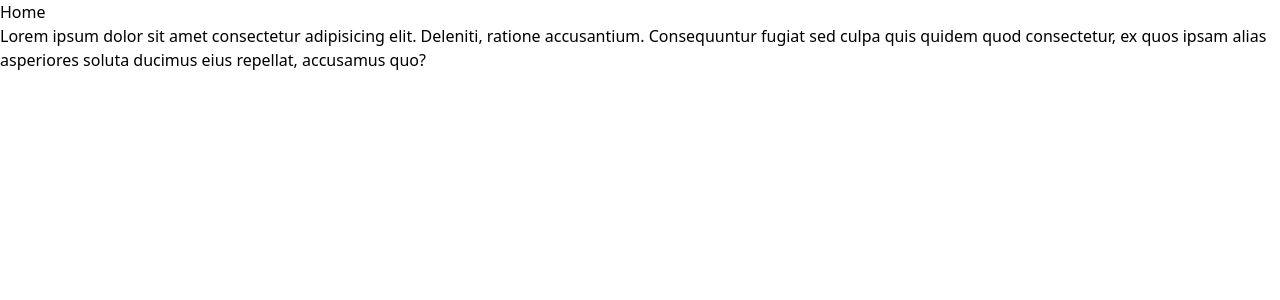
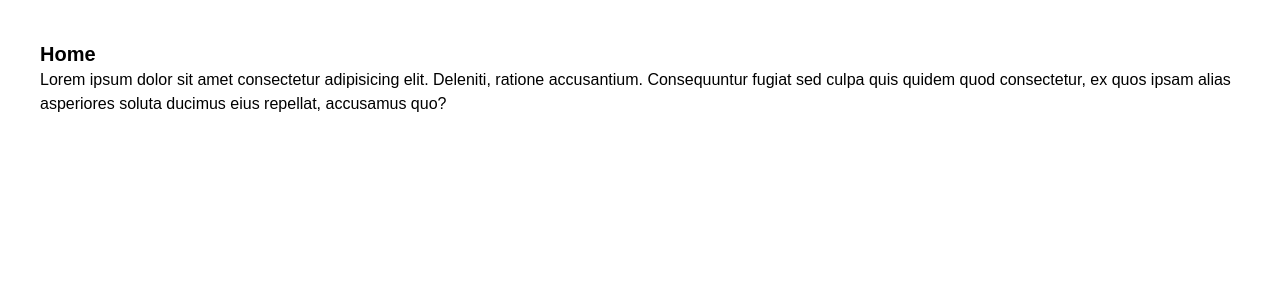
Before and after one commit to QwazarDan/13hEcomm, a Next.js app: page / in a window 1280 px wide. Shown: the top 300 px of the page. Built offline with nearby package versions, Linux system fonts and the light colour scheme.

Commit message:
Enhance layout and styling: Added light pink color variable to globals.css, applied Poppins font to body in layout.tsx, and updated Home component with padding and styling.

```diff
--- a/app/globals.css
+++ b/app/globals.css
@@ -2,4 +2,5 @@
 
 @theme {
   --font-poppins: "Poppins", sans-serif;
+  --color-shop-light-pink:#fcf0e4;
 }
--- a/app/layout.tsx
+++ b/app/layout.tsx
@@ -6,14 +6,15 @@ export const metadata: Metadata = {
   description: "Generated by create next app",
 };
 
-export default function RootLayout({
+export default function RootLayout ( {
   children,
 }: Readonly<{
   children: React.ReactNode;
-}>) {
+}> )
+{
   return (
     <html lang="en">
-      <body>{children}</body>
+      <body className="font-poppins">{ children }</body>
     </html>
   );
 }
--- a/app/page.tsx
+++ b/app/page.tsx
@@ -3,8 +3,8 @@ import React from "react";
 const Home = () =>
 {
   return (
-    <div>
-      <h2>Home</h2>
+    <div className="p-10" bg-shop-light-pink>
+      <h2 className="text-xl font-semibold">Home</h2>
       <p>
         Lorem ipsum dolor sit amet consectetur adipisicing elit. Deleniti,
         ratione accusantium. Consequuntur fugiat sed culpa quis quidem quod
```
